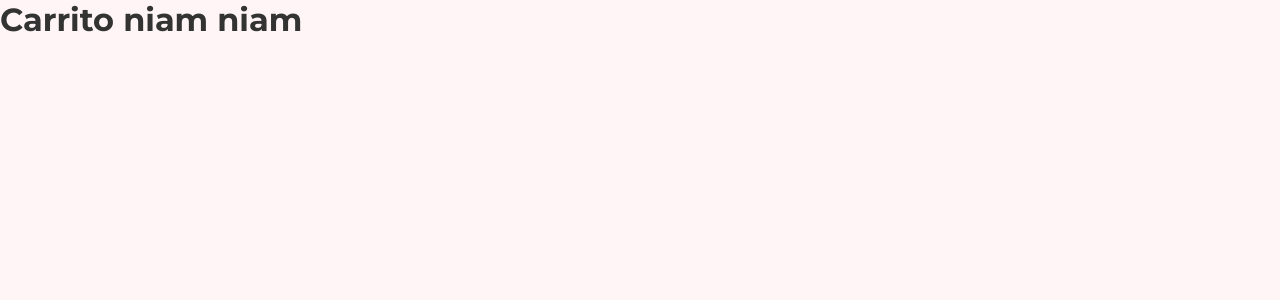
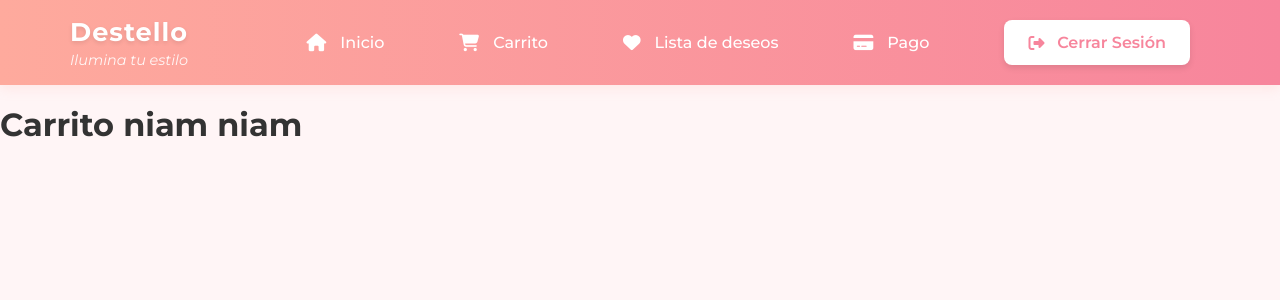
Before and after one commit to destello-so/destello-app, a PHP site: page /cart.php in a window 1280 px wide. Shown: the top 300 px of the page. Run offline with PHP 8.4, Linux system fonts and the light colour scheme.

Commit message:
feat: add navbar component

```diff
--- a/cart.php
+++ b/cart.php
@@ -2,19 +2,18 @@
 session_start();
 require 'config/db.php';
 ?>
-
 <!DOCTYPE html>
 <html lang="es">
 <head>
     <meta charset="UTF-8">
     <meta name="viewport" content="width=device-width, initial-scale=1.0">
-    <link href="https://fonts.googleapis.com/css2?family=Instrument+Sans:wght@400;700&display=swap" rel="stylesheet">
-
+    <link rel="stylesheet" href="https://cdnjs.cloudflare.com/ajax/libs/font-awesome/6.4.0/css/all.min.css">
     <link rel="stylesheet" href="css/global.css">
     <link rel="stylesheet" href="css/cart.css">
     <title>Destello - Carrito</title>
 </head>
 <body>
+    <?php include 'components/navbar.php'; ?>
     <h1>Carrito niam niam</h1>
 </body>
 </html>
--- a/components/navbar.php
+++ b/components/navbar.php
@@ -15,7 +15,7 @@
 
         <ul class="navbar-menu">
             <li class="navbar-item">
-                <a href="index.php" class="navbar-link"><i class="fas fa-home"></i> Inicio</a>
+                <a href="home.php" class="navbar-link"><i class="fas fa-home"></i> Inicio</a>
             </li>
             <li class="navbar-item">
                 <a href="cart.php" class="navbar-link"><i class="fas fa-shopping-cart"></i> Carrito</a>
--- a/css/global.css
+++ b/css/global.css
@@ -180,12 +180,18 @@ body {
     display: none;
 }
 
-/* Responsive */
-@media screen and (max-width: 960px) {
+.navbar-button i{
+    margin-right: .8em;
+}
+.navbar-item i {
+    margin-right: .8em;
+}
+
+
+@media screen and (max-width: 1160px) {
     .navbar-container {
         padding: 0 30px;
     }
-
     .navbar-menu {
         display: flex;
         flex-direction: column;
@@ -237,7 +243,9 @@ body {
     .navbar-btn {
         margin: 15px auto;
         width: 80%;
+
     }
+
 
     .navbar-button {
         width: 100%;
--- a/home.php
+++ b/home.php
@@ -8,7 +8,7 @@ require 'config/db.php';
 <head>
     <meta charset="UTF-8">
     <meta name="viewport" content="width=device-width, initial-scale=1.0">
-    <link href="https://fonts.googleapis.com/css2?family=Instrument+Sans:wght@400;700&display=swap" rel="stylesheet">
+    <link rel="stylesheet" href="https://cdnjs.cloudflare.com/ajax/libs/font-awesome/6.4.0/css/all.min.css">
     <link rel="stylesheet" href="css/global.css">
     <title>Destello - Inicio</title>
 </head>
```
